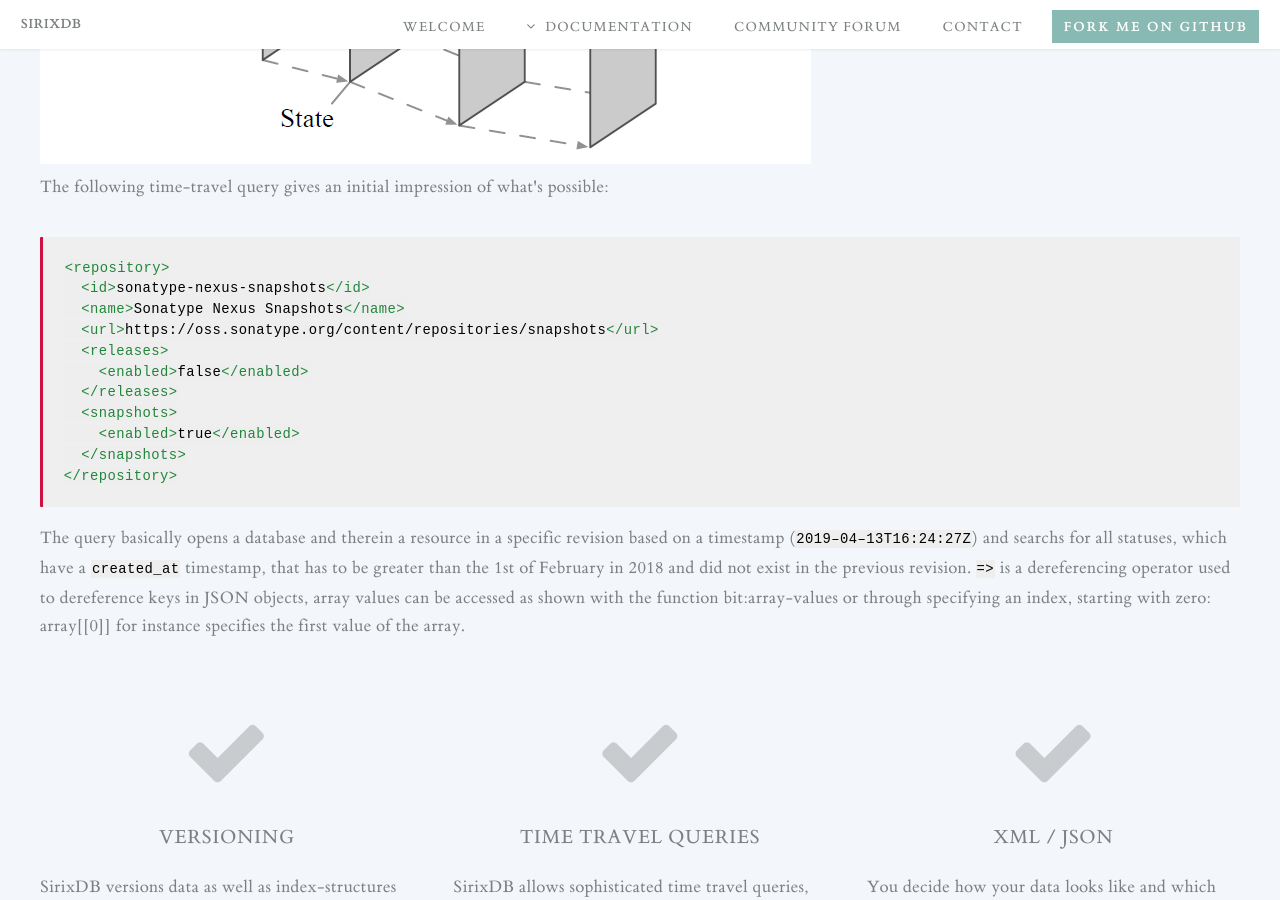
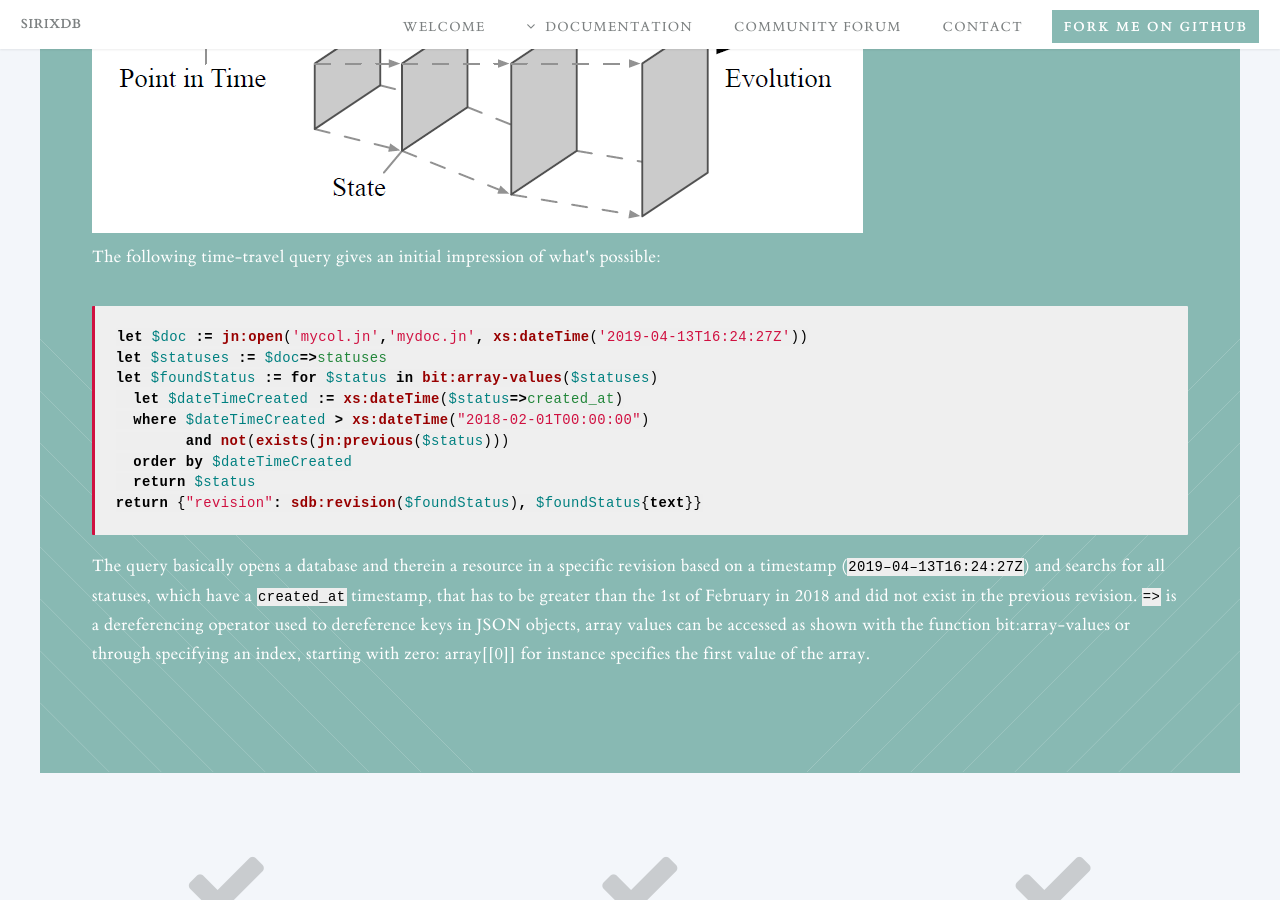
Before and after one commit to sirixdb/sirixdb.github.io, a Jekyll site: the page built from index.html, in a window 1280 px wide and 900 px high, scrolled down 1920 px. Built offline with Jekyll 4.4.1, drawn with Linux system fonts in a browser that asks for light colours.

Commit message:
Update index.html

```diff
--- a/index.html
+++ b/index.html
@@ -47,21 +47,21 @@ title: SirixDB - An Evolutionary NoSQL Document Store
 						</div>
 					</section>
 
-<section class="wrapper style1 container special">
+<section class="wrapper style2 container special">
 	<img src="images/evolution-of-state.png" align="center"/>
 	<p>The following time-travel query gives an initial impression of what's possible:</p>
-<div class="language-xml highlighter-rouge"><div class="highlight"><pre class="highlight"><code><span class="nt">&lt;repository&gt;</span>
-  <span class="nt">&lt;id&gt;</span>sonatype-nexus-snapshots<span class="nt">&lt;/id&gt;</span>
-  <span class="nt">&lt;name&gt;</span>Sonatype Nexus Snapshots<span class="nt">&lt;/name&gt;</span>
-  <span class="nt">&lt;url&gt;</span>https://oss.sonatype.org/content/repositories/snapshots<span class="nt">&lt;/url&gt;</span>
-  <span class="nt">&lt;releases&gt;</span>
-    <span class="nt">&lt;enabled&gt;</span>false<span class="nt">&lt;/enabled&gt;</span>
-  <span class="nt">&lt;/releases&gt;</span>
-  <span class="nt">&lt;snapshots&gt;</span>
-    <span class="nt">&lt;enabled&gt;</span>true<span class="nt">&lt;/enabled&gt;</span>
-  <span class="nt">&lt;/snapshots&gt;</span>
-<span class="nt">&lt;/repository&gt;</span>
-</code></pre></div></div>
+
+<div class="language-xquery highlighter-rouge"><div class="highlight"><pre class="highlight"><code><span class="k">let</span><span class="w"> </span><span class="nv">$doc</span><span class="w"> </span><span class="o">:=</span><span class="w"> </span><span class="nf">jn:open</span><span class="p">(</span><span class="s">'mycol.jn'</span><span class="o">,</span><span class="s">'mydoc.jn'</span><span class="o">,</span><span class="w"> </span><span class="nf">xs:dateTime</span><span class="p">(</span><span class="s">'2019-04-13T16:24:27Z'</span><span class="p">))</span><span class="w">
+</span><span class="k">let</span><span class="w"> </span><span class="nv">$statuses</span><span class="w"> </span><span class="o">:=</span><span class="w"> </span><span class="nv">$doc</span><span class="o">=&gt;</span><span class="nt">statuses</span><span class="w">
+</span><span class="k">let</span><span class="w"> </span><span class="nv">$foundStatus</span><span class="w"> </span><span class="o">:=</span><span class="w"> </span><span class="k">for</span><span class="w"> </span><span class="nv">$status</span><span class="w"> </span><span class="k">in</span><span class="w"> </span><span class="nf">bit:array-values</span><span class="p">(</span><span class="nv">$statuses</span><span class="p">)</span><span class="w">
+  </span><span class="k">let</span><span class="w"> </span><span class="nv">$dateTimeCreated</span><span class="w"> </span><span class="o">:=</span><span class="w"> </span><span class="nf">xs:dateTime</span><span class="p">(</span><span class="nv">$status</span><span class="o">=&gt;</span><span class="nt">created_at</span><span class="p">)</span><span class="w">
+  </span><span class="k">where</span><span class="w"> </span><span class="nv">$dateTimeCreated</span><span class="w"> </span><span class="o">&gt;</span><span class="w"> </span><span class="nf">xs:dateTime</span><span class="p">(</span><span class="s">"2018-02-01T00:00:00"</span><span class="p">)</span><span class="w">
+        </span><span class="ow">and</span><span class="w"> </span><span class="nf">not</span><span class="p">(</span><span class="nf">exists</span><span class="p">(</span><span class="nf">jn:previous</span><span class="p">(</span><span class="nv">$status</span><span class="p">)))</span><span class="w">
+  </span><span class="k">order</span><span class="w"> </span><span class="k">by</span><span class="w"> </span><span class="nv">$dateTimeCreated</span><span class="w">
+  </span><span class="k">return</span><span class="w"> </span><span class="nv">$status</span><span class="w">
+</span><span class="k">return</span><span class="w"> </span><span class="p">{</span><span class="s">"revision"</span><span class="o">:</span><span class="w"> </span><span class="nf">sdb:revision</span><span class="p">(</span><span class="nv">$foundStatus</span><span class="p">)</span><span class="o">,</span><span class="w"> </span><span class="nv">$foundStatus</span><span class="p">{</span><span class="k">text</span><span class="p">}}</span><span class="w">
+</span></code></pre></div></div>
+
 	<p>The query basically opens a database and therein a resource in a specific revision based on a timestamp (<code>2019–04–13T16:24:27Z</code>) and searchs for all statuses, which have a <code>created_at</code> timestamp, that has to be greater than the 1st of February in 2018 and did not exist in the previous revision. <code>=&gt;</code> is a dereferencing operator used to dereference keys in JSON objects, array values can be accessed as shown with the function bit:array-values or through specifying an index, starting with zero: array[[0]] for instance specifies the first value of the array.</p>
 </section>
 
```
